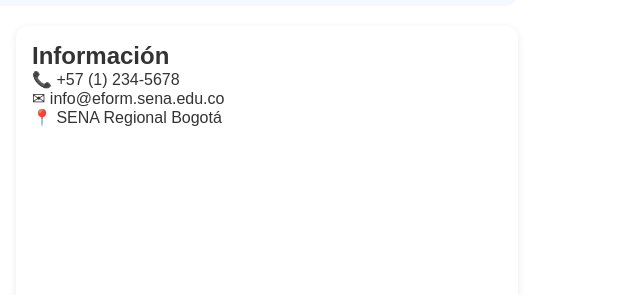
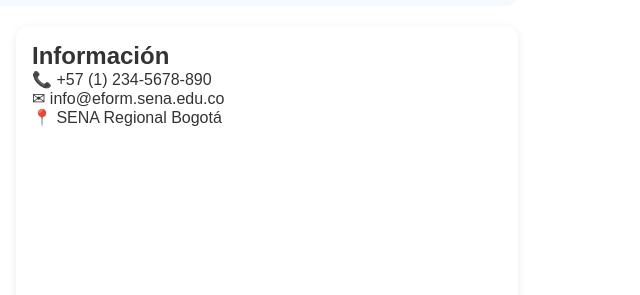
Before and after one commit to cielo2307/E-FORM, a plain HTML site: page contacto.html in a window 1280 px wide. Shown: the part 218-513 px from the top of the page, 634-1274 px from the left. Drawn offline with Linux system fonts and the light colour scheme.

Commit message:
feat:Actualizacion de numero de contacto

```diff
--- a/contacto.html
+++ b/contacto.html
@@ -50,7 +50,7 @@
 
       <aside class="contact-info">
         <h2>Información</h2>
-        <p>📞 +57 (1) 234-5678</p>
+        <p>📞 +57 (1) 234-5678-890</p>
         <p>✉ info@eform.sena.edu.co</p>
         <p>📍 SENA Regional Bogotá</p>
         <div class="social" style="margin-top:12px;">
```
